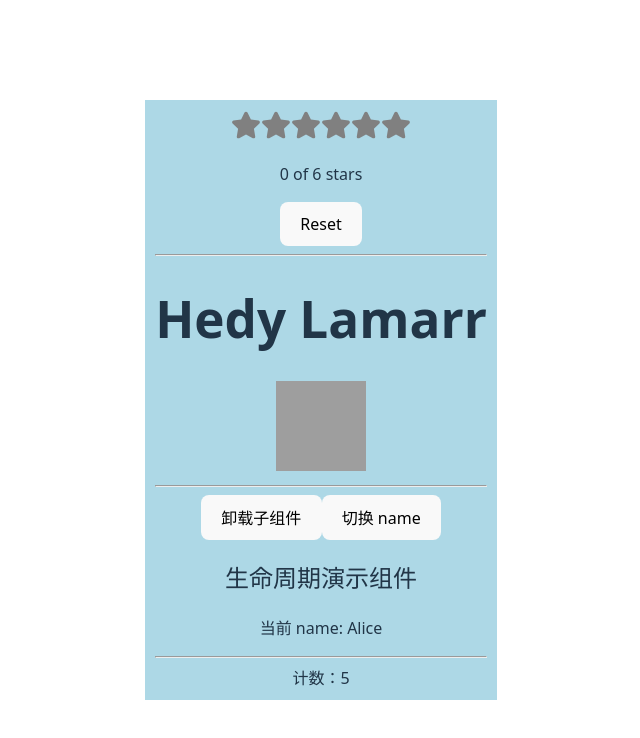
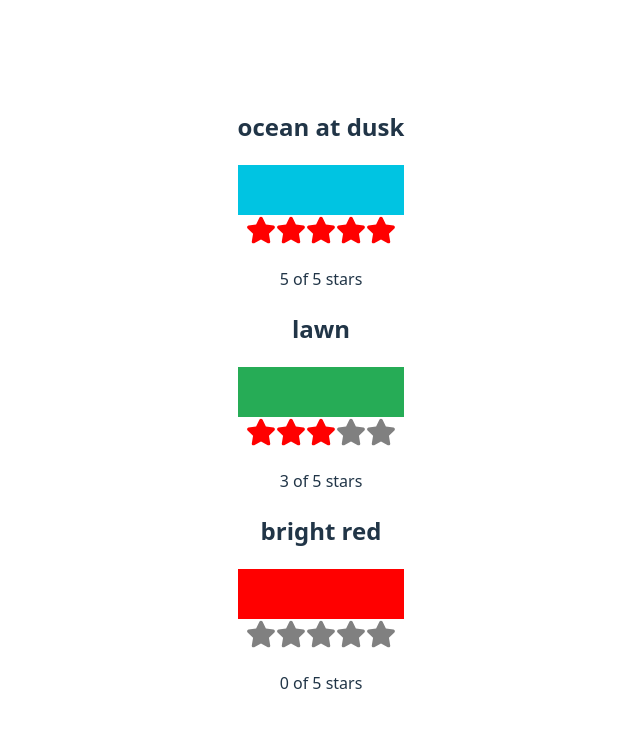
Before and after one commit to supperwu/start-app, a React (Vite) app: page / in a window 1280 px wide. Shown: the top 738 px of the page, without its empty margins (319-959 px from the left). Built offline with nearby package versions, Linux system fonts and the light colour scheme; grey boxes are pictures that could not be loaded.

Commit message:
Display Color Data

```diff
--- a/src/App.jsx
+++ b/src/App.jsx
@@ -1,13 +1,12 @@
-import StarRating from './StarRating'
+import React, { useState } from "react";
+import colorData from './colororganizer/color-data.json'
+import ColorList from './colororganizer/ColorList'
 import './App.css'
 
 function App() {
+  const [colors, setColors] = useState(colorData)
   return (
-    <StarRating
-      style={{ padding: '10px', backgroundColor: 'lightblue' }}
-      totalStars={6}
-      onDoubleClick={() => console.log('Double clicked!')}
-    />
+    <ColorList colors={colors} />
   )
 }
 
--- /dev/null
+++ b/src/colororganizer/Color.jsx
@@ -0,0 +1,14 @@
+import React from "react";
+import StarRating from "./StarRating";
+
+function Color({title, color, rating}){
+    return (
+        <section>
+            <h2>{title}</h2>
+            <div style={{backgroundColor: color, height: 50}}></div>
+            <StarRating totalStars={5} rating={rating} />
+        </section>
+    );
+}
+
+export default Color;
--- /dev/null
+++ b/src/colororganizer/ColorList.jsx
@@ -0,0 +1,19 @@
+import React from "react";
+import Color from "./Color";
+
+function ColorList({ colors = [] }) {
+    if (!colors.length) {
+        return <div>No colors available.(Add a color)</div>;
+    }
+
+    return (
+        <div>
+            {
+                colors.map((color) => (<Color key={color.id} {...color} />))
+            }
+        </div>
+    );
+
+}
+
+export default ColorList;
--- /dev/null
+++ b/src/colororganizer/StarRating.jsx
@@ -0,0 +1,22 @@
+import React from 'react';
+import { createArray } from '../lib';
+import Star from './Star';
+
+function StarRating({ totalStarts = 5, rating = 0}) {
+    const stars = createArray(totalStarts);
+    return (
+        <div>
+            {stars.map((_, index) => (
+                <Star
+                    key={index}
+                    selected={rating > index}
+                />
+            ))}
+            <p>
+                {rating} of {totalStarts} stars
+            </p>
+        </div>
+    );
+}
+
+export default StarRating;
--- /dev/null
+++ b/src/colororganizer/color-data.json
@@ -0,0 +1,20 @@
+[
+  {
+    "id": "0175d1f0-a8c6-41bf-8d02-df5734d829a4",
+    "title": "ocean at dusk",
+    "color": "#00c4e2",
+    "rating": 5
+  },
+  {
+    "id": "83c7ba2f-7392-4d7d-9e23-35adbe186046",
+    "title": "lawn",
+    "color": "#26ac56",
+    "rating": 3
+  },
+  {
+    "id": "a11e3995-b0bd-4d58-8c48-5e49ae7f7f23",
+    "title": "bright red",
+    "color": "#ff0000",
+    "rating": 0
+  }
+]
```
Also changed, not shown: src/StarRating2.jsx (renamed from src/StarRating.jsx), src/colororganizer/Star.jsx (renamed from src/Star.jsx).
